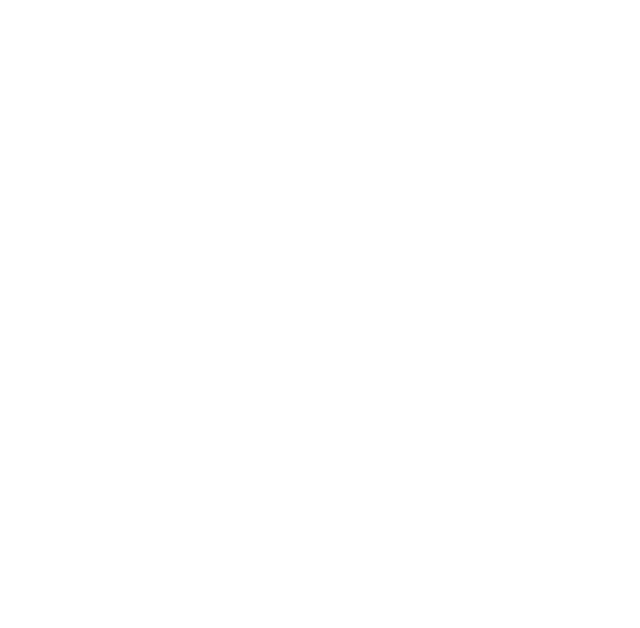
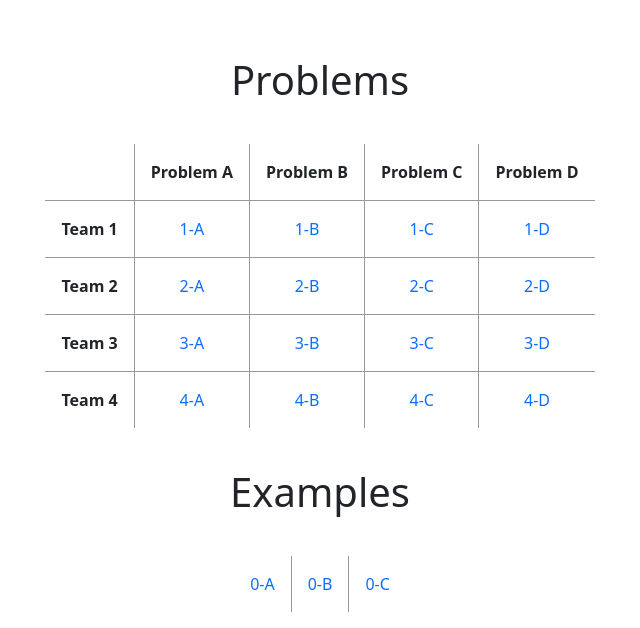
Before and after one commit to gfoust/graphical-proofs, a React app: page /gfoust/classes/hnrs2050/proofs/ in a window 1280 px wide. Shown: the top 628 px of the page, without its empty margins (320-960 px from the left). Built offline with nearby package versions, Linux system fonts and the light colour scheme; the HTML template or start-up script is replaced by a standard one.

Commit message:
Examples

```diff
--- a/src/model/model.ts
+++ b/src/model/model.ts
@@ -1,4 +1,4 @@
-import problemSet from "../problems";
+import { problemSet } from "../problems";
 import { Problem, ProblemIdentifier, problemIdString } from "./problem";
 import { Builder } from "./builder";
 import { Palette } from "./palette";
--- a/src/problems.ts
+++ b/src/problems.ts
@@ -192,7 +192,7 @@
 }
 
 
-const rules2d = {
+const r2 = {
   swapper: {
     name: "Swapper",
     premises: [
@@ -256,11 +256,10 @@
   pick: {
     name: "Pick",
     premises: [
-      or(Var.A, Var.B),
-      not(Var.A)
+      or(Var.A, Atom.Black),
     ],
     consequences: [
-      Var.B
+      Var.A
     ]
   },
   innerSwap: {
@@ -543,22 +542,9 @@
       or(Atom.Red, Atom.Green),
       implies(Atom.Yellow, Atom.Blue)
     ],
-    rules: [ rules2d.doubleSwapper, rules2d.chain ],
+    rules: [ r2.doubleSwapper, r2.chain ],
     goal: Atom.Blue
   },
-  // {
-  //   team: 1,
-  //   tag: "X",
-  //   givens: [
-  //     Atom.Orange,
-  //     implies(Atom.Orange, Atom.Purple),
-  //     or(Atom.Red, Atom.Green),
-  //     implies(Atom.Red, Atom.Blue),
-  //     implies(Atom.Green, Atom.Blue),
-  //   ],
-  //   rules: [ rules2d.swapper, rules2d.doubleSwapper, rules2d.breakdown, rules2d.buildup ],
-  //   goal: and(Atom.Blue, Atom.Purple)
-  // },
   {
     team: 2,
     tag: "A",
@@ -567,44 +553,25 @@
       implies(Atom.Green, Atom.Purple),
       implies(not(Atom.Yellow), Atom.Green),
     ],
-    rules: [rules2d.propagate, rules2d.drop],
+    rules: [r2.propagate, r2.drop],
     goal: Atom.Yellow
   },
   {
     team: 3,
     tag: "A",
     givens: [
-      implies(Atom.Red, Atom.Green),
-      implies(Atom.Orange, Atom.Purple),
-      or(Atom.Orange, Atom.Red)
+      implies(Atom.Red, Atom.Black),
+      or(Atom.Blue, Atom.Red)
     ],
-    rules: [rules2d.innerSwap, rules2d.twist],
-    goal: or(Atom.Purple, Atom.Green)
+    rules: [r2.innerSwap, r2.twist, r2.pick],
+    goal: Atom.Blue
   },
-  // {
-  //   team: 4,
-  //   tag: "X",
-  //   givens: [and(and(Atom.Red, Atom.Green), Atom.Blue)],
-  //   rules: [rules2d.breakdown, rules2d.buildup],
-  //   goal: and(Atom.Red, and(Atom.Green, Atom.Blue)),
-  // },
   {
     team: 4,
     tag: "A",
     givens: [and(Atom.Red, Atom.Blue), implies(Atom.Red, Atom.Green)],
-    rules: [rules2d.swapper, rules2d.breakdown, rules2d.buildup],
+    rules: [r2.swapper, r2.breakdown, r2.buildup],
     goal: and(Atom.Red, and(Atom.Green, Atom.Blue)),
-  },
-  {
-    team: 5,
-    tag: "A",
-    givens: [
-      or(Atom.Yellow, Atom.Green),
-      not(Atom.Blue),
-      implies(Atom.Yellow, Atom.Blue)
-    ],
-    rules: [rules2d.pick, rules2d.propagate],
-    goal: Atom.Green
   },
   {
     team: 1,
@@ -763,7 +730,49 @@
     ],
     rules: [r3.swapper, r3.smasher, r3.rotate, r3.collapse],
     goal: Atom.Forest
+  },
+  {
+    team: 0,
+    tag: "A",
+    givens: [
+      Atom.Red,
+      implies(and(Atom.Green, Atom.Yellow), Atom.Blue),
+      implies(Atom.Red, Atom.Green),
+      Atom.Yellow
+    ],
+    rules: [r2.swapper, r2.buildup],
+    goal: Atom.Blue
+  },
+  { team: 0,
+    tag: "B",
+    givens: [
+      Atom.Navy,
+      sides(Atom.Navy, Atom.Forest, Atom.Maroon, Atom.Forest)
+    ],
+    rules: [r3.swapper, r3.rotateSides, r3.collapse],
+    goal: Atom.Maroon
+  },
+  { team: 0,
+    tag: "C",
+    givens: [ Atom.Red, Atom.Orange, Atom.Yellow ],
+    rules: [r3.flower],
+    goal: grid(
+      a = grid(
+            b = grid(
+                  Atom.Yellow, Atom.White, Atom.Yellow,
+                  Atom.White,  Atom.Red,   Atom.White,
+                  Atom.Yellow, Atom.White, Atom.Yellow,
+            ), Atom.White, b,
+            Atom.White, Atom.Orange, Atom.White,
+            b, Atom.White, b
+      ), Atom.White, a,
+      Atom.White, Atom.Red, Atom.White,
+      a, Atom.White, a
+    )
   }
+];
+
+export const examples = [
 ]
 
 export default problemSet;
--- a/src/ui/components/pattern-view.tsx
+++ b/src/ui/components/pattern-view.tsx
@@ -185,7 +185,6 @@
       id={id}
       className={className({ selected, added })}
       onClick={clickHandler}
-      draggable={true}
     >
       <pf-pattern-view>
         <PatternElement pattern={formula} context={[]} divisions={1}/>
--- a/src/ui/problem-list.scss
+++ b/src/ui/problem-list.scss
@@ -3,28 +3,28 @@
   h1 {
     text-align: center;
     user-select: none;
-    margin-bottom: 1em;
+    margin: 1em 0;
   }
   table {
     margin: auto;
-  }
     td, th {
       border: 1px solid #999;
       padding: 16px;
       text-align: center;
       user-select: none;
     }
-  tr:first-child th {
+    tr:first-child th, tr:first-child td {
       border-top: none;
     }
     tr:last-child th, tr:last-child td {
       border-bottom: none;
     }
-  th:first-child {
+    th:first-child, td:first-child {
       border-left: none;
     }
     td:last-child, th:last-child {
       border-right: none;
+    }
   }
 
   a {
--- a/src/ui/problem-list.tsx
+++ b/src/ui/problem-list.tsx
@@ -21,13 +21,19 @@
     tags[problemId.tag] = true;
   }
 
+  let examples = false;
   const teamList = Object.keys(problems).sort();
+  console.log('teamList', teamList);
+  if (teamList[0] === "0") {
+    teamList.shift();
+    examples = true;
+  }
   const tagList = Object.keys(tags).sort();
 
   return (
     <pf-problem-list>
       <h1>Problems</h1>
-      <table>
+      <table className="problems">
         <tbody>
           <tr>
             <th></th>
@@ -46,7 +52,7 @@
                   <td key={j}>
                   {
                     problems[team][tag]
-                      ? <Link to={team + tag}>{team}-{tag.toUpperCase()}</Link>
+                      ? <Link to={team + tag}>{team}-{tag}</Link>
                       : <span>&nbsp;</span>
                   }
                   </td>
@@ -57,6 +63,22 @@
         }
         </tbody>
       </table>
+      { examples &&
+        <>
+          <h1>Examples</h1>
+          <table className="examples">
+            <tbody>
+              <tr>
+              {
+                tagList.map((tag, i) =>
+                  problems[0][tag] && <td key={i}><Link to={"0" + tag}>0-{tag}</Link></td>
+                )
+              }
+              </tr>
+            </tbody>
+          </table>
+        </>
+      }
     </pf-problem-list>
   );
 }
--- a/src/ui/root.tsx
+++ b/src/ui/root.tsx
@@ -9,7 +9,7 @@
 export default function Root() {
   return (
     <ViewState>
-      <BrowserRouter basename="/proofs/">
+      <BrowserRouter basename="/gfoust/classes/hnrs2050/proofs/">
         <Page/>
       </BrowserRouter>
     </ViewState>
--- a/static/index.html
+++ b/static/index.html
@@ -3,7 +3,7 @@
   <head>
     <meta charset="UTF-8"/>
     <meta name="viewport" content="width=device-width, initial-scale=1.0"/>
-    <script src="/proofs/proofs.js"></script>
+    <script src="proofs.js"></script>
     <title>Graphical Proofs</title>
   </head>
   <body>
--- a/webpack/config-base.js
+++ b/webpack/config-base.js
@@ -15,7 +15,7 @@
     output: {
       filename: '[name].js',
       globalObject: 'this',
-      publicPath: "/proofs",
+      publicPath: "/gfoust/classes/hnrs2050/proofs/",
     },
     module: {
       rules: [
```
Also changed, not shown: src/ui/page.tsx (+4 -4 lines). Lines whose indentation alone changed are shown as unchanged.
